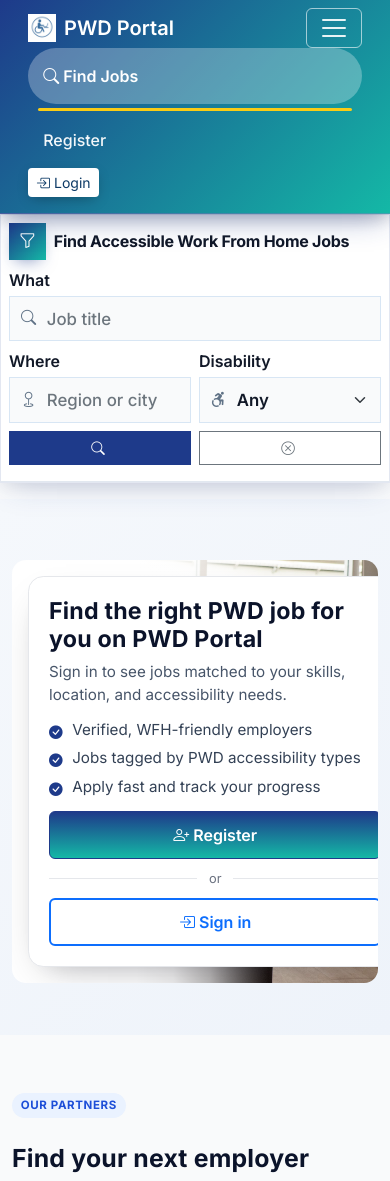
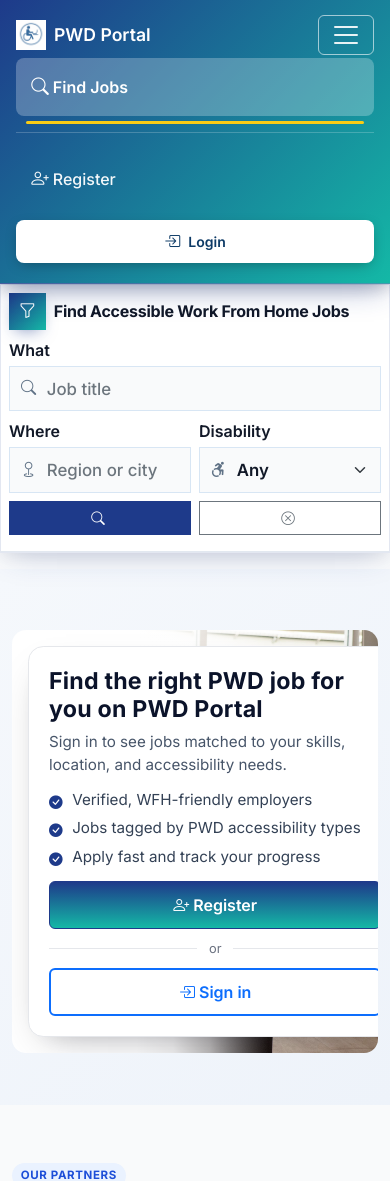
Before and after one commit to Dayether/pwdjs, a PHP site: page /index.php in a window 390 px wide, after a click that opens the changed part. Shown: the top 1181 px of the page. Run offline with PHP 8.4, Linux system fonts and the light colour scheme; data comes from the database, SQL or seed files in the repository.

Commit message:
changed header layout

```diff
--- a/includes/nav.php
+++ b/includes/nav.php
@@ -1,24 +1,27 @@
 <?php
 if (!isset($currentPage)) $currentPage = basename($_SERVER['PHP_SELF']);
-function nav_active($file,$currentPage){ return $file===$currentPage?'active':''; }
+function nav_active($file, $currentPage)
+{
+    return $file === $currentPage ? 'active' : '';
+}
 $loggedIn = !empty($_SESSION['user_id']);
 $role = $_SESSION['role'] ?? null;
-$showPostJobButton = ($loggedIn && $role==='employer');
+$showPostJobButton = ($loggedIn && $role === 'employer');
 $flashes = $_SESSION['global_flashes'] ?? [];
 if (isset($_SESSION['global_flashes'])) unset($_SESSION['global_flashes']);
 
 $profileLink = 'profile_edit.php';
-if ($loggedIn && $role==='employer') {
-  $profileLink='employer_profile.php';
-} elseif ($loggedIn && $role==='admin') {
-  $profileLink=''; // no profile page for admin
-} elseif ($loggedIn && $role==='job_seeker') {
-  $profileLink='job_seeker_profile.php'; // self-view; edit button available inside
+if ($loggedIn && $role === 'employer') {
+    $profileLink = 'employer_profile.php';
+} elseif ($loggedIn && $role === 'admin') {
+    $profileLink = ''; // no profile page for admin
+} elseif ($loggedIn && $role === 'job_seeker') {
+    $profileLink = 'job_seeker_profile.php'; // self-view; edit button available inside
 }
 ?>
 <?php $isIndex = ($currentPage === 'index.php'); ?>
 <nav class="navbar navbar-expand-lg navbar-themed<?php echo $isIndex ? '' : ' sticky-top'; ?>">
-  <div class="container-fluid px-3 px-lg-4">
+    <div class="container-fluid px-3 px-xl-5">
         <?php
         // Reuse favicon (set in header) as nav logo if available on disk
         $logoFallback = 'assets/images/hero/logo.png';
@@ -30,11 +33,14 @@ if ($loggedIn && $role==='employer') {
         ];
         $foundLogo = $logoFallback;
         foreach ($logoCandidates as $cand) {
-        $disk = __DIR__.'/../'.ltrim($cand,'/');
-        if (is_file($disk)) { $foundLogo = $cand; break; }
+            $disk = __DIR__ . '/../' . ltrim($cand, '/');
+            if (is_file($disk)) {
+                $foundLogo = $cand;
+                break;
+            }
         }
         ?>
-    <a class="navbar-brand fw-semibold d-flex align-items-center gap-2 <?php echo nav_active('about.php',$currentPage); ?>" href="<?php echo rtrim(BASE_URL,'/'); ?>/about" aria-label="PWD Portal Home">
+        <a class="navbar-brand d-flex align-items-center gap-2 <?php echo nav_active('about.php', $currentPage); ?>" href="<?php echo rtrim(BASE_URL, '/'); ?>/about" aria-label="PWD Portal Home">
             <img src="<?php echo htmlspecialchars($foundLogo); ?>" alt="PWD Portal Logo" class="brand-logo" onerror="this.src='<?php echo htmlspecialchars($logoFallback); ?>';" />
             <span class="text-ink">PWD Portal</span>
         </a>
@@ -44,42 +50,42 @@ if ($loggedIn && $role==='employer') {
 
         <div class="collapse navbar-collapse" id="mainNav">
             <ul class="navbar-nav me-auto mb-2 mb-lg-0">
-        <?php if (!($loggedIn && $role==='employer')): ?>
+                <?php if (!($loggedIn && $role === 'employer')): ?>
                     <li class="nav-item">
-            <a class="nav-link <?php echo nav_active('index.php',$currentPage); ?>" href="<?php echo rtrim(BASE_URL,'/'); ?>/">
+                        <a class="nav-link <?php echo nav_active('index.php', $currentPage); ?>" href="<?php echo rtrim(BASE_URL, '/'); ?>/">
                             <i class="bi bi-search me-1"></i>Find Jobs
                         </a>
                     </li>
                 <?php endif; ?>
 
-        <?php if ($loggedIn && $role==='job_seeker'): ?>
+                <?php if ($loggedIn && $role === 'job_seeker'): ?>
                     <li class="nav-item">
-            <a class="nav-link <?php echo nav_active('user_dashboard.php',$currentPage); ?>" href="user_dashboard.php">
+                        <a class="nav-link <?php echo nav_active('user_dashboard.php', $currentPage); ?>" href="user_dashboard.php">
                             <i class="bi bi-speedometer2 me-1"></i>Dashboard
                         </a>
                     </li>
                 <?php endif; ?>
 
-        <?php if ($loggedIn && $role==='employer'): ?>
+                <?php if ($loggedIn && $role === 'employer'): ?>
                     <li class="nav-item">
-            <a class="nav-link <?php echo nav_active('employer_dashboard.php',$currentPage); ?>" href="employer_dashboard.php">
+                        <a class="nav-link <?php echo nav_active('employer_dashboard.php', $currentPage); ?>" href="employer_dashboard.php">
                             <i class="bi bi-speedometer2 me-1"></i>Dashboard
                         </a>
                     </li>
                     <?php /* Candidates link removed for employer per request */ ?>
                 <?php endif; ?>
 
-        <?php if ($loggedIn && $role==='admin'): ?>
+                <?php if ($loggedIn && $role === 'admin'): ?>
                     <li class="nav-item dropdown">
-            <a class="nav-link dropdown-toggle <?php echo in_array($currentPage,['admin_employers.php','admin_reports.php','admin_support_tickets.php','admin_job_seekers.php','admin_job_seeker_view.php'])?'active':''; ?>" href="#" data-bs-toggle="dropdown">
+                        <a class="nav-link dropdown-toggle <?php echo in_array($currentPage, ['admin_employers.php', 'admin_reports.php', 'admin_support_tickets.php', 'admin_job_seekers.php', 'admin_job_seeker_view.php']) ? 'active' : ''; ?>" href="#" data-bs-toggle="dropdown">
                             <i class="bi bi-shield-lock me-1"></i>Admin
                         </a>
                         <ul class="dropdown-menu">
-              <li><a class="dropdown-item <?php echo nav_active('admin_dashboard.php',$currentPage); ?>" href="admin_dashboard.php">Dashboard</a></li>
-              <li><a class="dropdown-item <?php echo nav_active('admin_employers.php',$currentPage); ?>" href="admin_employers.php">Employers</a></li>
-              <li><a class="dropdown-item <?php echo nav_active('admin_job_seekers.php',$currentPage); ?>" href="admin_job_seekers.php">Job Seekers</a></li>
-              <li><a class="dropdown-item <?php echo nav_active('admin_reports.php',$currentPage); ?>" href="admin_reports.php">Reports</a></li>
-              <li><a class="dropdown-item <?php echo nav_active('admin_support_tickets.php',$currentPage); ?>" href="admin_support_tickets.php">Support Tickets</a></li>
+                            <li><a class="dropdown-item <?php echo nav_active('admin_dashboard.php', $currentPage); ?>" href="admin_dashboard.php">Dashboard</a></li>
+                            <li><a class="dropdown-item <?php echo nav_active('admin_employers.php', $currentPage); ?>" href="admin_employers.php">Employers</a></li>
+                            <li><a class="dropdown-item <?php echo nav_active('admin_job_seekers.php', $currentPage); ?>" href="admin_job_seekers.php">Job Seekers</a></li>
+                            <li><a class="dropdown-item <?php echo nav_active('admin_reports.php', $currentPage); ?>" href="admin_reports.php">Reports</a></li>
+                            <li><a class="dropdown-item <?php echo nav_active('admin_support_tickets.php', $currentPage); ?>" href="admin_support_tickets.php">Support Tickets</a></li>
                         </ul>
                     </li>
                 <?php endif; ?>
@@ -96,11 +102,13 @@ if ($loggedIn && $role==='employer') {
 
                 <?php if (!$loggedIn): ?>
                     <li class="nav-item">
-            <a class="nav-link <?php echo nav_active('register.php',$currentPage); ?>" href="register.php">Register</a>
+                        <a class="nav-link <?php echo nav_active('register.php', $currentPage); ?>" href="register.php">
+                            <i class="bi bi-person-plus me-1"></i>Register
+                        </a>
                     </li>
-          <li class="nav-item ms-lg-2">
+                    <li class="nav-item">
                         <a class="btn btn-light btn-sm" href="login.php">
-              <i class="bi bi-box-arrow-in-right me-1"></i>Login
+                            <i class="bi bi-box-arrow-in-right"></i>Login
                         </a>
                     </li>
                 <?php else: ?>
@@ -122,7 +130,9 @@ if ($loggedIn && $role==='employer') {
                                 $stmtA = $pdoAvatar->prepare("SELECT profile_picture FROM users WHERE user_id=? LIMIT 1");
                                 $stmtA->execute([$_SESSION['user_id']]);
                                 $avatarPath = $stmtA->fetchColumn() ?: null;
-                } catch (Throwable $e) { $avatarPath = null; }
+                            } catch (Throwable $e) {
+                                $avatarPath = null;
+                            }
                         }
                         ?>
                         <li class="nav-item dropdown">
@@ -138,7 +148,9 @@ if ($loggedIn && $role==='employer') {
                             </a>
                             <ul class="dropdown-menu dropdown-menu-end">
                                 <li><a class="dropdown-item" href="<?php echo $profileLink ?: '#'; ?>">View Profile</a></li>
-                <li><hr class="dropdown-divider"></li>
+                                <li>
+                                    <hr class="dropdown-divider">
+                                </li>
                                 <li>
                                     <a class="dropdown-item d-flex align-items-center gap-2" href="logout.php" data-confirm-title="Log out" data-confirm="Are you sure you want to log out?" data-confirm-yes="Log out" data-confirm-no="Stay logged in">
                                         <i class="bi bi-box-arrow-right"></i><span>Logout</span>
@@ -155,56 +167,232 @@ if ($loggedIn && $role==='employer') {
 <style>
     /* Navbar redesign to blend with hero */
     .navbar-themed {
-    background: linear-gradient(90deg, rgba(13,110,253,.35), rgba(102,16,242,.35));
+        background: linear-gradient(90deg, rgba(13, 110, 253, .35), rgba(102, 16, 242, .35));
         backdrop-filter: blur(14px) saturate(160%);
         -webkit-backdrop-filter: blur(14px) saturate(160%);
-    border-bottom: 1px solid rgba(255,255,255,.18);
+        border-bottom: 1px solid rgba(255, 255, 255, .18);
         border-radius: 0 !important;
-    margin:0 !important;
+        margin: 0 !important;
+        padding: 0.75rem 0 !important;
         transition: background .35s ease, box-shadow .35s ease, padding .35s ease;
         box-shadow: none;
     }
+
     .navbar-themed.navbar-scrolled {
-    background: linear-gradient(90deg,#0d6efd,#6610f2);
-    box-shadow: 0 6px 24px -6px rgba(0,0,0,.35);
+        background: linear-gradient(90deg, #0d6efd, #6610f2);
+        box-shadow: 0 6px 24px -6px rgba(0, 0, 0, .35);
     }
-  .navbar-themed .navbar-brand .text-ink { color:#fff !important; }
-  .navbar-themed .navbar-brand span.rounded-circle { box-shadow:0 0 0 2px rgba(255,255,255,.4); }
-  .navbar-themed .nav-link { color:#f1f4f9; font-weight:500; position:relative; padding:.55rem 1rem; border-radius:32px; }
-  .navbar-themed .nav-link:hover, .navbar-themed .nav-link:focus { color:#fff; background:rgba(255,255,255,.15); }
-  .navbar-themed .nav-link.active { color:#fff; background:rgba(255,255,255,.28); font-weight:600; }
-  .navbar-themed .btn-light.btn-sm { background:#fff; color:#0d3a66; border:0; box-shadow:0 4px 14px -4px rgba(0,0,0,.35); }
-  .navbar-themed .btn-light.btn-sm:hover { background:#f1f5ff; }
-  .navbar-themed .btn-accent.btn-sm { box-shadow:0 4px 16px -4px rgba(255,193,7,.45); }
-  .navbar-themed .brand-logo { height:32px; width:auto; display:block; object-fit:contain; }
-  @media (max-width: 575.98px){ .navbar-themed .brand-logo { height:28px; } }
-  @media (max-width: 991.98px){
-    .navbar-themed .nav-link { padding:.5rem .75rem; }
+
+    /* Brand styling */
+    .navbar-themed .navbar-brand {
+        padding: 0.5rem 0;
+        margin-right: 2rem;
     }
+
+    .navbar-themed .navbar-brand .text-ink {
+        color: #fff !important;
+        font-size: 1.25rem;
+        font-weight: 600;
+    }
+
+    .navbar-themed .brand-logo {
+        height: 36px;
+        width: auto;
+        display: block;
+        object-fit: contain;
+    }
+
+    /* Nav links styling */
+    .navbar-themed .navbar-nav {
+        gap: 0.25rem;
+    }
+
+    .navbar-themed .nav-link {
+        color: #f1f4f9;
+        font-weight: 500;
+        position: relative;
+        padding: 0.6rem 1.25rem;
+        border-radius: 8px;
+        transition: all 0.2s ease;
+        display: flex;
+        align-items: center;
+    }
+
+    .navbar-themed .nav-link:hover,
+    .navbar-themed .nav-link:focus {
+        color: #fff;
+        background: rgba(255, 255, 255, .15);
+        transform: translateY(-1px);
+    }
+
+    .navbar-themed .nav-link.active {
+        color: #fff;
+        background: rgba(255, 255, 255, .25);
+        font-weight: 600;
+    }
+
+    .navbar-themed .nav-link i {
+        font-size: 1.1rem;
+    }
+
+    /* Login/Register buttons */
+    .navbar-themed .btn-light.btn-sm {
+        background: #fff;
+        color: #0d3a66;
+        border: 0;
+        padding: 0.6rem 1.5rem;
+        font-weight: 600;
+        border-radius: 8px;
+        box-shadow: 0 4px 14px -4px rgba(0, 0, 0, .35);
+        transition: all 0.2s ease;
+        display: inline-flex;
+        align-items: center;
+        gap: 0.5rem;
+    }
+
+    .navbar-themed .btn-light.btn-sm:hover {
+        background: #f1f5ff;
+        transform: translateY(-2px);
+        box-shadow: 0 6px 20px -4px rgba(0, 0, 0, .4);
+    }
+
+    .navbar-themed .btn-light.btn-sm i {
+        font-size: 1rem;
+    }
+
+    /* Post Job button */
+    .navbar-themed .btn-accent.btn-sm {
+        box-shadow: 0 4px 16px -4px rgba(255, 193, 7, .45);
+        padding: 0.6rem 1.5rem;
+        font-weight: 600;
+        border-radius: 8px;
+        transition: all 0.2s ease;
+        display: inline-flex;
+        align-items: center;
+        gap: 0.5rem;
+    }
+
+    .navbar-themed .btn-accent.btn-sm:hover {
+        transform: translateY(-2px);
+        box-shadow: 0 6px 20px -4px rgba(255, 193, 7, .6);
+    }
+
+    /* Profile dropdown */
+    .navbar-themed .navbar-brand span.rounded-circle {
+        box-shadow: 0 0 0 2px rgba(255, 255, 255, .4);
+    }
+
+    .navbar-themed .nav-link.dropdown-toggle {
+        padding: 0.4rem 1rem;
+    }
+
+    /* Spacing adjustments for navbar items */
+    .navbar-themed .navbar-nav.me-auto {
+        margin-right: auto !important;
+    }
+
+    .navbar-themed .navbar-nav:last-child {
+        gap: 0.75rem;
+    }
+
+    .navbar-themed .navbar-nav:last-child .nav-item {
+        display: flex;
+        align-items: center;
+    }
+
     /* Dropdown layering */
-  .navbar .dropdown-menu { z-index: 2000; backdrop-filter: blur(12px); background:rgba(255,255,255,.95); position:absolute; }
-  .navbar .dropdown-menu .dropdown-item:hover { background: linear-gradient(90deg,#eef5ff,#e6f0ff); }
+    .navbar .dropdown-menu {
+        z-index: 2000;
+        backdrop-filter: blur(12px);
+        background: rgba(255, 255, 255, .95);
+        position: absolute;
+        border-radius: 12px;
+        border: 1px solid rgba(0, 0, 0, .1);
+        box-shadow: 0 8px 24px -8px rgba(0, 0, 0, .25);
+        padding: 0.5rem;
+    }
+
+    .navbar .dropdown-menu .dropdown-item {
+        border-radius: 8px;
+        padding: 0.6rem 1rem;
+        transition: all 0.15s ease;
+    }
+
+    .navbar .dropdown-menu .dropdown-item:hover {
+        background: linear-gradient(90deg, #eef5ff, #e6f0ff);
+    }
+
+    .navbar .dropdown-divider {
+        margin: 0.5rem 0;
+        opacity: 0.15;
+    }
+
+    /* Responsive adjustments */
+    @media (max-width: 575.98px) {
+        .navbar-themed .brand-logo {
+            height: 30px;
+        }
+
+        .navbar-themed .navbar-brand .text-ink {
+            font-size: 1.1rem;
+        }
+    }
+
+    @media (max-width: 991.98px) {
+        .navbar-themed .nav-link {
+            padding: 0.6rem 1rem;
+            border-radius: 8px;
+        }
+
+        .navbar-themed .navbar-nav {
+            gap: 0.25rem;
+        }
+
+        .navbar-themed .navbar-nav:last-child {
+            margin-top: 1rem;
+            padding-top: 1rem;
+            border-top: 1px solid rgba(255, 255, 255, .2);
+        }
+
+        .navbar-themed .btn-light.btn-sm,
+        .navbar-themed .btn-accent.btn-sm {
+            width: 100%;
+            justify-content: center;
+        }
+    }
+
     /* Smooth hide white gap below nav when at top (only useful when sticky) */
-  body { margin:0; }
-  body.has-sticky-nav{ scroll-padding-top: 76px; }
-  .navbar { margin:0 !important; }
+    body {
+        margin: 0;
+    }
+
+    body.has-sticky-nav {
+        scroll-padding-top: 76px;
+    }
+
+    .navbar {
+        margin: 0 !important;
+    }
 </style>
 <script>
-document.addEventListener('DOMContentLoaded',function(){
+    document.addEventListener('DOMContentLoaded', function() {
         const nav = document.querySelector('.navbar-themed');
-  if(!nav) return;
+        if (!nav) return;
         if (nav.classList.contains('sticky-top')) {
             document.body.classList.add('has-sticky-nav');
         }
-  function onScroll(){
-    if(window.scrollY > 40){
+
+        function onScroll() {
+            if (window.scrollY > 40) {
                 nav.classList.add('navbar-scrolled');
             } else {
                 nav.classList.remove('navbar-scrolled');
             }
         }
         onScroll();
-  window.addEventListener('scroll', onScroll, {passive:true});
+        window.addEventListener('scroll', onScroll, {
+            passive: true
+        });
     });
 </script>
 <?php
```
Lines whose indentation alone changed are shown as unchanged.
